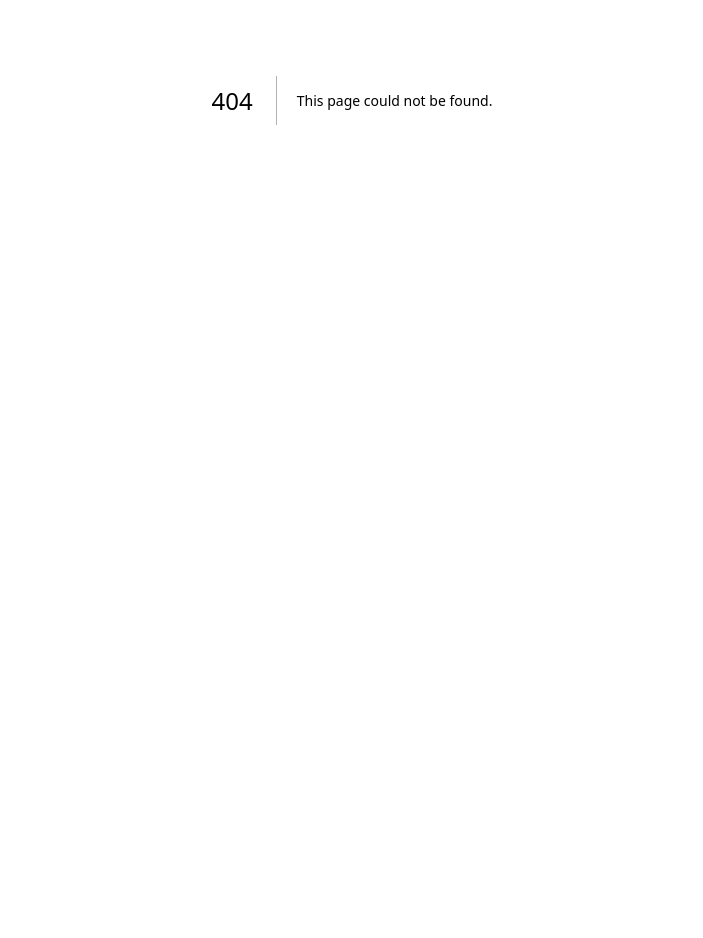
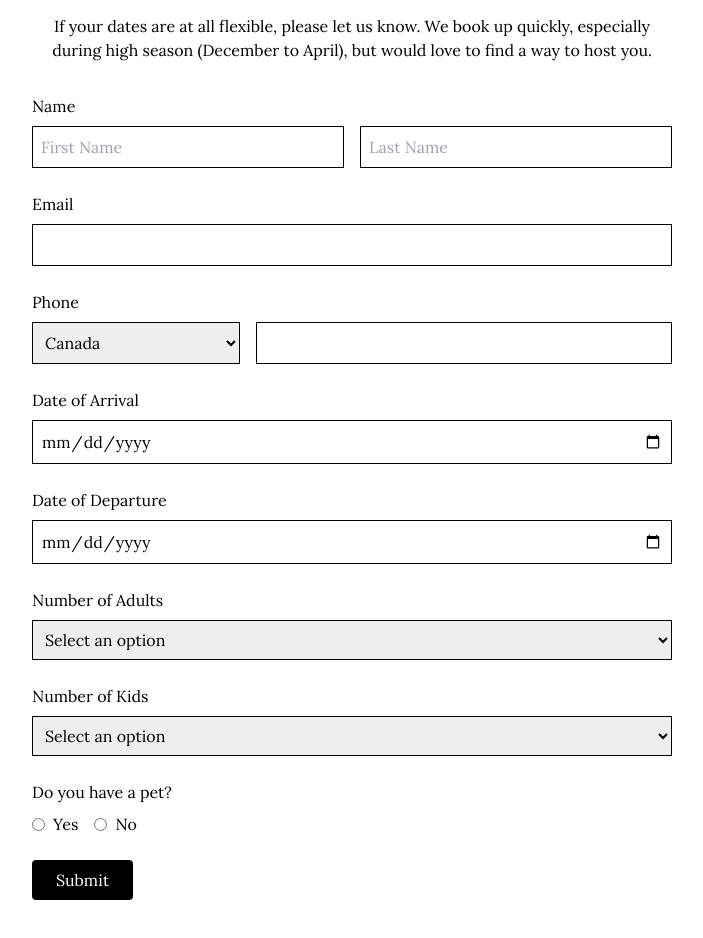
Before and after one commit to Yolxander/hotel-daleese, a Next.js app: page /book-a-room in a window 1280 px wide. Before the commit this address had no page. Shown: the part 300-1238 px from the top of the page, without its empty margins (288-991 px from the left). Before the commit the page ends 800 px from the top, so only its background shows below. Built offline with nearby package versions, Linux system fonts and the light colour scheme.

Commit message:
added booking page

```diff
--- /dev/null
+++ b/src/app/book-a-room/page.tsx
@@ -0,0 +1,14 @@
+import {FooterComponent} from "@/components/footer";
+import {Navbar} from "@/components/Navbar";
+import {BookingFormComponent} from "@/components/book-a-room/booking-form";
+
+
+export default function Page() {
+    return (
+        <div>
+            <Navbar/>
+            <BookingFormComponent />
+            <FooterComponent />
+        </div>
+    );
+}
--- a/src/components/Navbar.tsx
+++ b/src/components/Navbar.tsx
@@ -199,7 +199,7 @@ export function Navbar() {
                         </div>
                         <div className="flex items-center">
                             <Link
-                                href="/book"
+                                href="/book-a-room"
                                 className="rounded border border-gray-800 px-4 py-2 text-[20px] text-gray-800 hover:bg-gray-800 hover:text-white transition-colors mr-4"
                             >
                                 Book a Room
--- /dev/null
+++ b/src/components/book-a-room/booking-form.tsx
@@ -0,0 +1,193 @@
+'use client'
+
+import { useState } from 'react'
+import { Lora } from 'next/font/google'
+
+const lora = Lora({ subsets: ['latin'] })
+
+export function BookingFormComponent() {
+  const [formData, setFormData] = useState({
+    firstName: '',
+    lastName: '',
+    email: '',
+    phoneCountry: 'Canada',
+    phoneNumber: '',
+    arrivalDate: '',
+    departureDate: '',
+    adults: '',
+    kids: '',
+    hasPet: ''
+  })
+
+  const handleChange = (e: React.ChangeEvent<HTMLInputElement | HTMLSelectElement>) => {
+    const { name, value } = e.target
+    setFormData(prevState => ({ ...prevState, [name]: value }))
+  }
+
+  const handleSubmit = (e: React.FormEvent) => {
+    e.preventDefault()
+    // Handle form submission here
+    console.log(formData)
+  }
+
+  return (
+    <section className={`bg-white text-black py-16 ${lora.className} pt-[250px]`}>
+      <div className="container mx-auto px-4 max-w-2xl">
+        <h2 className="text-4xl  mb-6 text-center">Book a room</h2>
+        <p className="mb-8 text-center">
+          If your dates are at all flexible, please let us know. We book up quickly, especially
+          during high season (December to April), but would love to find a way to host you.
+        </p>
+        <form onSubmit={handleSubmit}>
+          <div className="mb-6">
+            <label className="block mb-2">Name</label>
+            <div className="flex gap-4">
+              <input
+                type="text"
+                name="firstName"
+                placeholder="First Name"
+                value={formData.firstName}
+                onChange={handleChange}
+                className="w-1/2 p-2 border border-black"
+                required
+              />
+              <input
+                type="text"
+                name="lastName"
+                placeholder="Last Name"
+                value={formData.lastName}
+                onChange={handleChange}
+                className="w-1/2 p-2 border border-black"
+                required
+              />
+            </div>
+          </div>
+          <div className="mb-6">
+            <label htmlFor="email" className="block mb-2">Email</label>
+            <input
+              type="email"
+              id="email"
+              name="email"
+              value={formData.email}
+              onChange={handleChange}
+              className="w-full p-2 border border-black"
+              required
+            />
+          </div>
+          <div className="mb-6">
+            <label className="block mb-2">Phone</label>
+            <div className="flex gap-4">
+              <select
+                name="phoneCountry"
+                value={formData.phoneCountry}
+                onChange={handleChange}
+                className="w-1/3 p-2 border border-black"
+              >
+                <option value="Canada">Canada</option>
+                <option value="USA">USA</option>
+                {/* Add more country options as needed */}
+              </select>
+              <input
+                type="tel"
+                name="phoneNumber"
+                value={formData.phoneNumber}
+                onChange={handleChange}
+                className="w-2/3 p-2 border border-black"
+                required
+              />
+            </div>
+          </div>
+          <div className="mb-6">
+            <label htmlFor="arrivalDate" className="block mb-2">Date of Arrival</label>
+            <input
+              type="date"
+              id="arrivalDate"
+              name="arrivalDate"
+              value={formData.arrivalDate}
+              onChange={handleChange}
+              className="w-full p-2 border border-black"
+              required
+            />
+          </div>
+          <div className="mb-6">
+            <label htmlFor="departureDate" className="block mb-2">Date of Departure</label>
+            <input
+              type="date"
+              id="departureDate"
+              name="departureDate"
+              value={formData.departureDate}
+              onChange={handleChange}
+              className="w-full p-2 border border-black"
+              required
+            />
+          </div>
+          <div className="mb-6">
+            <label htmlFor="adults" className="block mb-2">Number of Adults</label>
+            <select
+              id="adults"
+              name="adults"
+              value={formData.adults}
+              onChange={handleChange}
+              className="w-full p-2 border border-black"
+              required
+            >
+              <option value="">Select an option</option>
+              <option value="1">1</option>
+              <option value="2">2</option>
+              <option value="3">3</option>
+              <option value="4">4</option>
+            </select>
+          </div>
+          <div className="mb-6">
+            <label htmlFor="kids" className="block mb-2">Number of Kids</label>
+            <select
+              id="kids"
+              name="kids"
+              value={formData.kids}
+              onChange={handleChange}
+              className="w-full p-2 border border-black"
+              required
+            >
+              <option value="">Select an option</option>
+              <option value="0">0</option>
+              <option value="1">1</option>
+              <option value="2">2</option>
+              <option value="3">3</option>
+              <option value="4">4</option>
+            </select>
+          </div>
+          <div className="mb-6">
+            <label className="block mb-2">Do you have a pet?</label>
+            <div className="flex gap-4">
+              <label className="flex items-center">
+                <input
+                  type="radio"
+                  name="hasPet"
+                  value="Yes"
+                  checked={formData.hasPet === 'Yes'}
+                  onChange={handleChange}
+                  className="mr-2"
+                />
+                Yes
+              </label>
+              <label className="flex items-center">
+                <input
+                  type="radio"
+                  name="hasPet"
+                  value="No"
+                  checked={formData.hasPet === 'No'}
+                  onChange={handleChange}
+                  className="mr-2"
+                />
+                No
+              </label>
+            </div>
+          </div>
+          <button type="submit" className="bg-black text-white px-6 py-2 rounded hover:bg-gray-800">
+            Submit
+          </button>
+        </form>
+      </div>
+    </section>
+  )
+}
```
